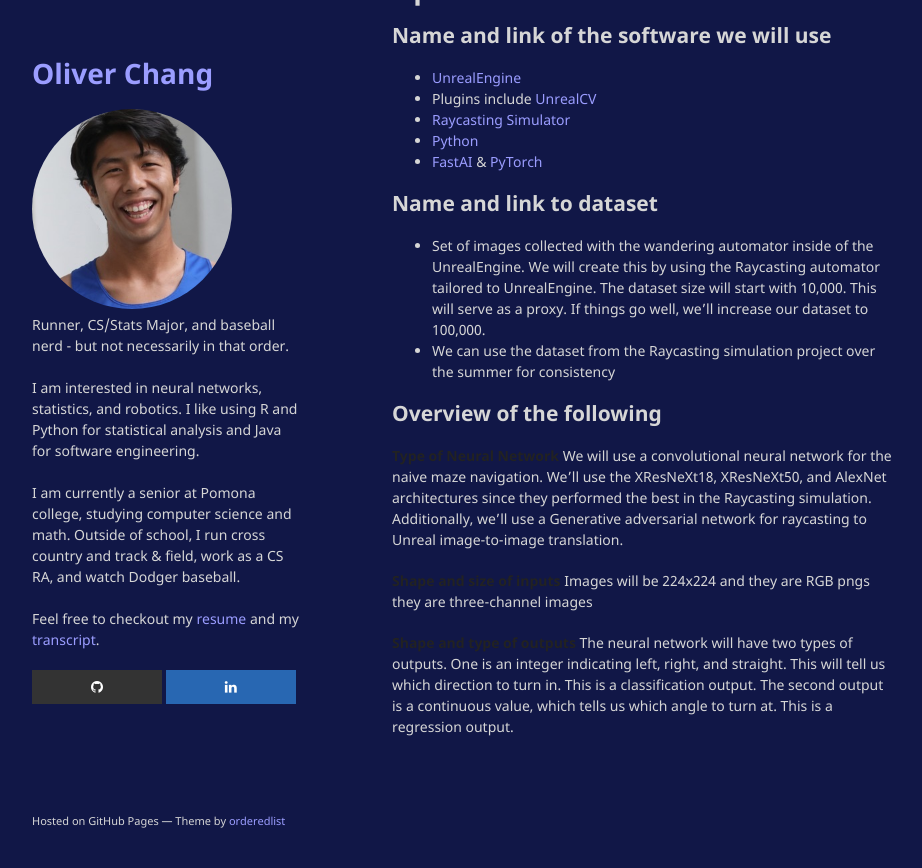
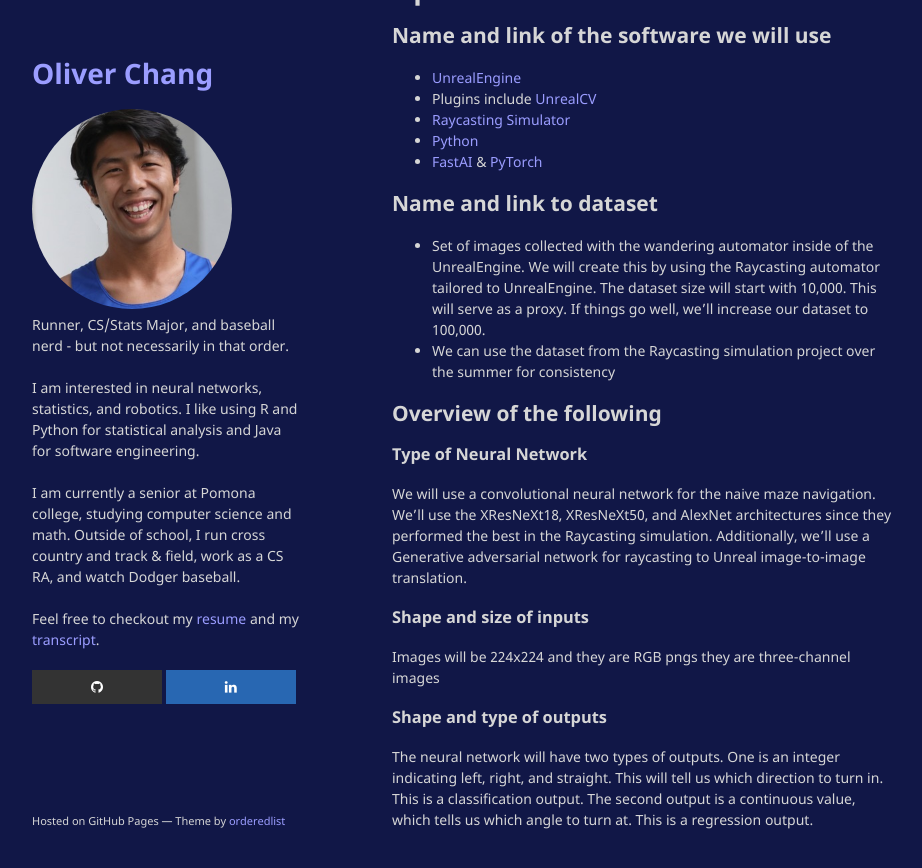
Before and after one commit to oliverc1623/oliverc1623.github.io, a Jekyll site: the page built from cs152/outline.md, in a window 1280 px wide and 900 px high, scrolled down 1830 px. Shown: the top 868 px of the window, without its empty margins (178-1100 px from the left). Built offline with Jekyll 4.4.1, drawn with Linux system fonts in a browser that asks for light colours; our own code applies the rules of GitHub Pages for plain Markdown files.

Commit message:
added new header

```diff
--- a/cs152/outline.md
+++ b/cs152/outline.md
@@ -61,12 +61,13 @@
 
 ## Overview of the following
 
-**Type of Neural Network**
+### Type of Neural Network
+
 We will use a convolutional neural network for the naive maze navigation. We’ll use the XResNeXt18, XResNeXt50, and AlexNet architectures since they performed the best in the Raycasting simulation. Additionally, we'll use a Generative adversarial network for raycasting to Unreal image-to-image translation.
 
-**Shape and size of inputs**
+### Shape and size of inputs
 Images will be 224x224 and they are RGB pngs they are three-channel images
 
-**Shape and type of outputs**
+### Shape and type of outputs
 The neural network will have two types of outputs. One is an integer indicating left, right, and straight. This will tell us which direction to turn in. This is a classification output.
 The second output is a continuous value, which tells us which angle to turn at. This is a regression output.
```
